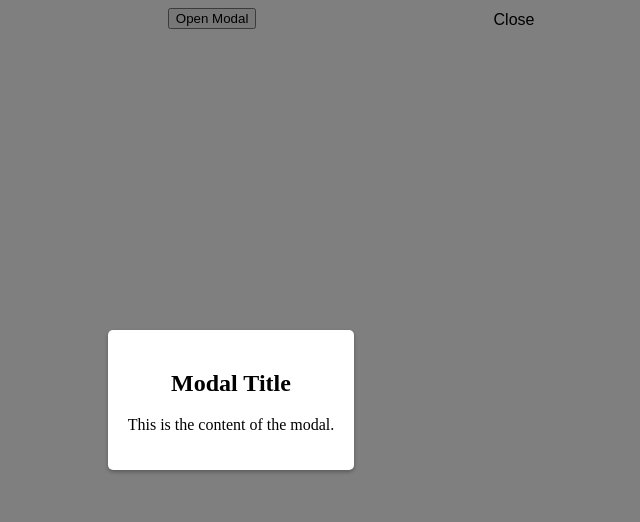
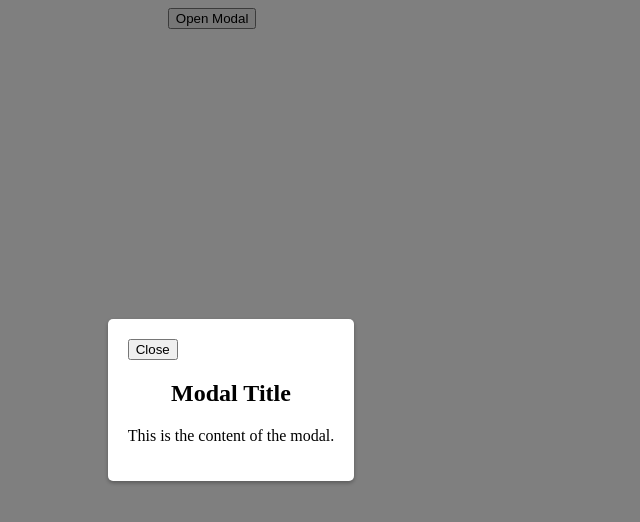
Before and after one commit to acciojob/react-composition-2-AmeyPank, a React app: page / in a window 1280 px wide. Both pictures are taken after a click on the button "Open Modal". Shown: the top 522 px of the page, without its empty margins (409-1049 px from the left). Built offline with nearby package versions, Linux system fonts and the light colour scheme.

Commit message:
#open{     position: relative;     left: 45%;     text-align: center;   }

```diff
--- a/src/components/App.js
+++ b/src/components/App.js
@@ -11,7 +11,7 @@ const App = () => {
 
   return (
     <div className='modal'>
-      <button onClick={() => setShowModal(true)}>Open Modal</button>
+      <button id='open' onClick={() => setShowModal(true)}>Open Modal</button>
       <Modal show={showModal} onClose={handleCloseModal}>
         {/* Content for the modal */}
         <div className='modal'>
--- a/src/styles/App.css
+++ b/src/styles/App.css
@@ -23,7 +23,7 @@
     text-align: center;
   }
 
-  .modal-close {
+  /* .modal-close {
     position: absolute;
     top: 10px;
     right: 10px;
@@ -31,8 +31,8 @@
     border: none;
     font-size: 16px;
     cursor: pointer;
-  }
-button{
+  } */
+#open{
     position: relative;
     left: 45%;
     text-align: center;
```
